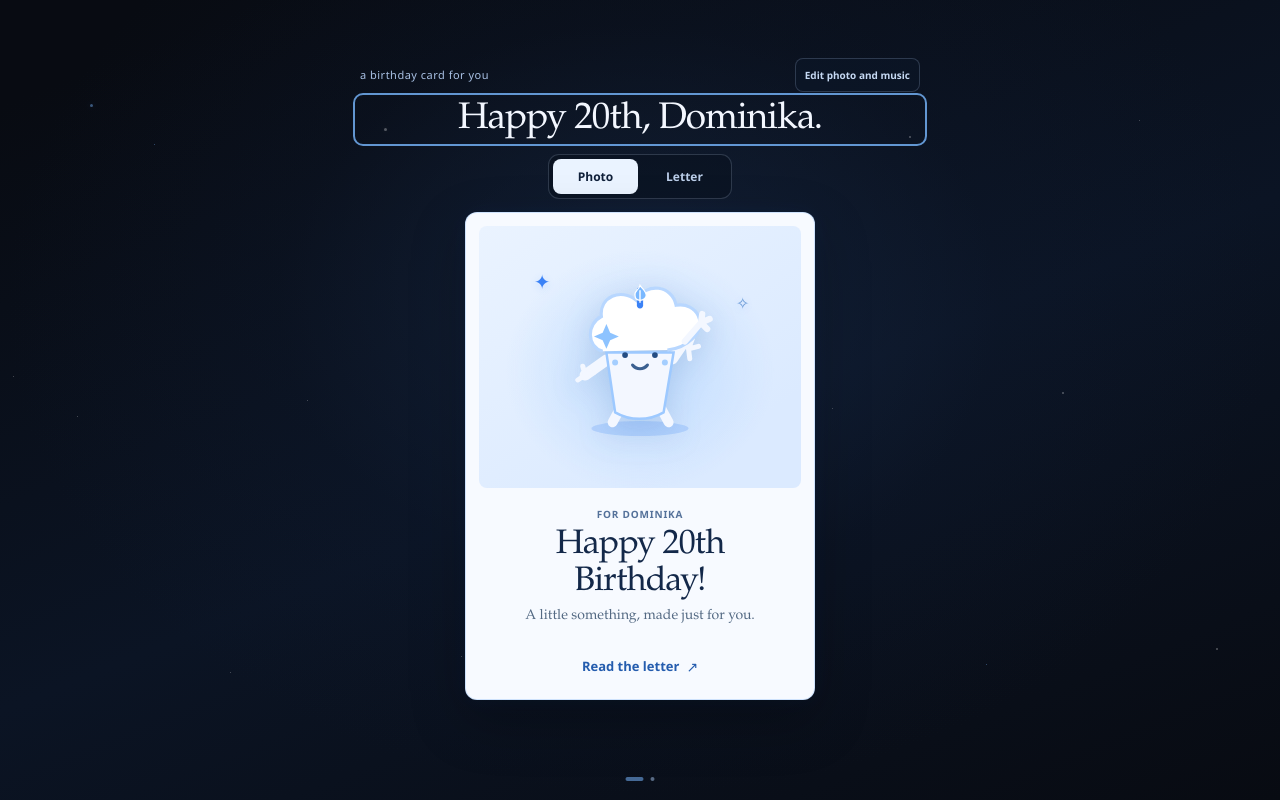
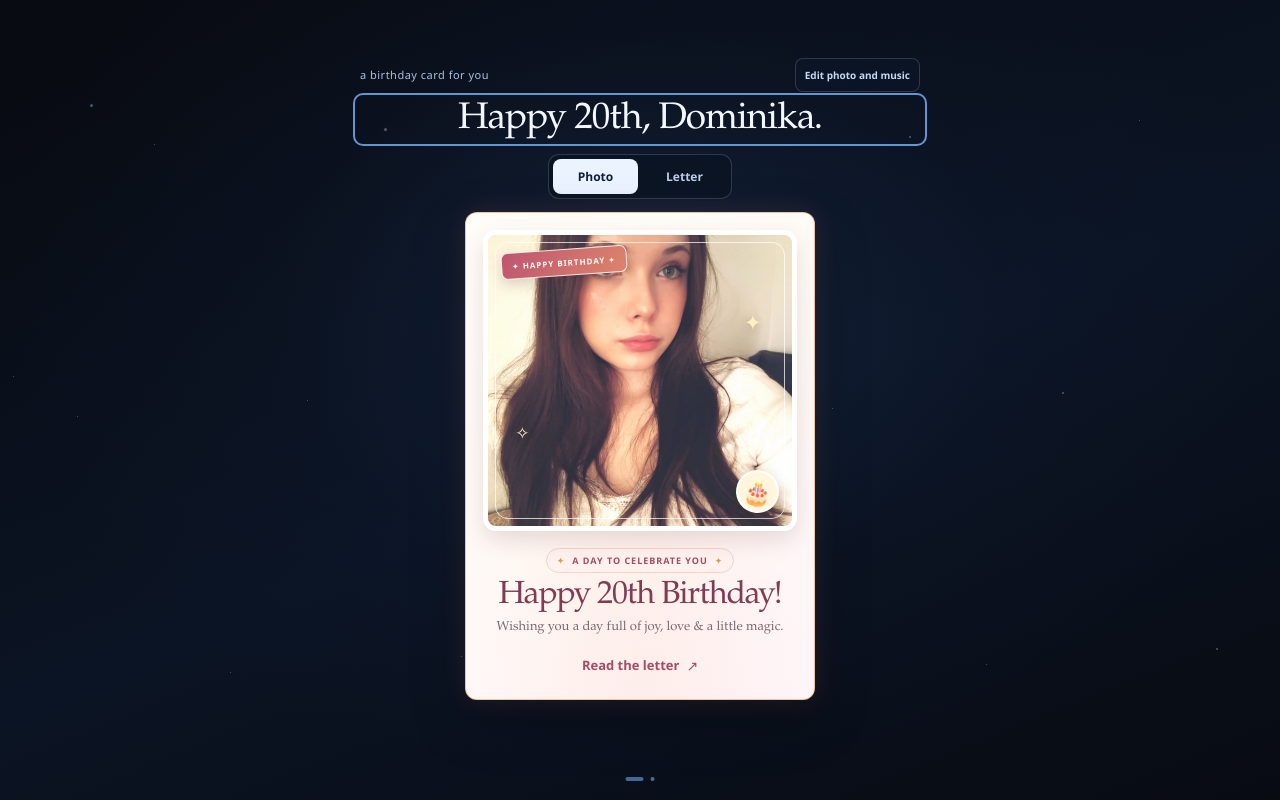
Before and after one commit to kdongman/dominika-birthday, a React (Vite) app: page / in a window 1280 px wide. Built offline with nearby package versions, Linux system fonts and the light colour scheme.

Commit message:
Add Dominika portrait and birthday front design

```diff
--- a/src/App.css
+++ b/src/App.css
@@ -156,6 +156,51 @@ h1, h2 { font-family: var(--serif); font-weight: 500; }
   border-radius: 7px;
 }
 
+.cover-card__art::after,
+.photo-side__art::after {
+  position: absolute;
+  inset: 7px;
+  border: 1px solid rgba(255, 255, 255, .72);
+  border-radius: inherit;
+  content: "";
+  pointer-events: none;
+}
+
+.cover-birthday-ribbon,
+.photo-side__ribbon {
+  position: absolute;
+  z-index: 2;
+  top: 14px;
+  left: 13px;
+  padding: 7px 10px;
+  color: #fffaf7;
+  border: 1px solid rgba(255, 255, 255, .82);
+  border-radius: 7px;
+  background: linear-gradient(125deg, #bd5570, #dd846b);
+  box-shadow: 0 5px 14px rgba(93, 43, 56, .2);
+  font-size: 8px;
+  font-weight: 750;
+  letter-spacing: .12em;
+  transform: rotate(-4deg);
+}
+
+.cover-birthday-seal {
+  position: absolute;
+  right: 13px;
+  bottom: 13px;
+  z-index: 2;
+  display: grid;
+  width: 43px;
+  height: 43px;
+  place-items: center;
+  border: 2px solid rgba(255, 255, 255, .92);
+  border-radius: 50%;
+  background: #fff6dd;
+  box-shadow: 0 5px 15px rgba(49, 39, 30, .2);
+  font-size: 23px;
+  transform: rotate(8deg);
+}
+
 .cover-card__art .tiny-cake-friend {
   width: 218px;
   height: 193px;
@@ -308,13 +353,42 @@ h1, h2 { font-family: var(--serif); font-weight: 500; }
   animation: cardTurnIn .38s cubic-bezier(.2, .78, .23, 1) both;
 }
 
-.photo-side { display: flex; flex-direction: column; height: 100%; padding: 13px; }
-.photo-side__art { flex: 1 1 auto; min-height: 0; border-radius: 8px; }
+.birthday-card--photo {
+  border-color: rgba(236, 184, 137, .82);
+  background: linear-gradient(148deg, #fffdf8 0%, #fff9f5 52%, #fff4f8 100%);
+  box-shadow: 0 20px 54px rgba(0, 0, 0, .26), 0 0 28px rgba(230, 148, 150, .14);
+}
+
+.photo-side { position: relative; display: flex; flex-direction: column; height: 100%; padding: 14px; background: radial-gradient(ellipse at 50% 100%, rgba(246, 204, 179, .2), transparent 65%); }
+.photo-side__art { flex: 1 1 auto; min-height: 0; margin: 3px; border: 5px solid #fff; border-radius: 13px; background: linear-gradient(145deg, #fff0e6, #f7e9f0); box-shadow: 0 9px 22px rgba(104, 65, 67, .16); }
 .photo-side__art .tiny-cake-friend { width: 224px; height: 198px; filter: drop-shadow(0 7px 15px rgba(31, 81, 145, .16)); }
-.photo-side__copy { padding: 19px 8px 2px; text-align: center; }
-.photo-side__copy h2 { margin: 0; color: #132849; font-size: clamp(27px, 6vw, 34px); line-height: 1.07; letter-spacing: -.025em; }
-.photo-side__copy > p:last-child { margin: 8px 0 0; color: #536983; font-family: var(--serif); font-size: 14px; }
-.photo-side .text-button { align-self: center; margin-top: 19px; }
+.photo-side__ribbon { top: 14px; left: 13px; }
+.photo-side__sticker {
+  position: absolute;
+  right: 13px;
+  bottom: 13px;
+  z-index: 2;
+  display: grid;
+  width: 43px;
+  height: 43px;
+  place-items: center;
+  border: 2px solid rgba(255, 255, 255, .94);
+  border-radius: 50%;
+  background: #fff6dd;
+  box-shadow: 0 5px 15px rgba(49, 39, 30, .2);
+  font-size: 23px;
+  transform: rotate(8deg);
+}
+.photo-side__spark { position: absolute; z-index: 2; color: #fff1bd; text-shadow: 0 2px 10px rgba(102, 58, 52, .28); pointer-events: none; }
+.photo-side__spark--one { top: 25%; right: 10%; font-size: 21px; }
+.photo-side__spark--two { bottom: 28%; left: 9%; font-size: 17px; }
+.photo-side__copy { padding: 13px 6px 0; text-align: center; }
+.photo-side__copy .card-recipient { display: inline-flex; align-items: center; gap: 7px; margin: 0 0 7px; padding: 5px 10px; color: #a14d65; border: 1px solid #f2d2ca; border-radius: 999px; background: #fff1ee; font-size: 9px; letter-spacing: .11em; }
+.photo-side__copy .card-recipient::before,
+.photo-side__copy .card-recipient::after { color: #d79b59; content: "✦"; font-size: 9px; }
+.photo-side__copy h2 { margin: 0; color: #803b55; font-size: clamp(25px, 5.8vw, 32px); line-height: 1.04; letter-spacing: -.035em; }
+.photo-side__copy > p:last-child { margin: 7px 0 0; color: #806774; font-family: var(--serif); font-size: 13px; }
+.photo-side .text-button { align-self: center; margin-top: 9px; color: #a34d68; }
 
 .text-button {
   display: inline-flex;
@@ -331,7 +405,7 @@ h1, h2 { font-family: var(--serif); font-weight: 500; }
   -webkit-tap-highlight-color: transparent;
 }
 
-.text-button:hover { color: #174b99; }
+.text-button:hover { color: #7b344d; }
 .text-button span { font-size: 14px; }
 
 .letter-side {
--- a/src/App.tsx
+++ b/src/App.tsx
@@ -1,4 +1,5 @@
 import { useEffect, useRef, useState, type ChangeEvent, type CSSProperties, type FormEvent } from 'react'
+import dominikaPhoto from './assets/dominika.jpg'
 import './App.css'
 
 type Scene = 'surprise' | 'message' | 'birthday'
@@ -381,6 +382,8 @@ function App() {
   const continueTimer = useRef<ReturnType<typeof setTimeout> | null>(null)
   const photoUrl = useObjectUrl(photoFile)
   const draftPhotoUrl = useObjectUrl(draftPhotoFile)
+  const displayPhotoUrl = photoUrl ?? dominikaPhoto
+  const draftDisplayPhotoUrl = draftPhotoUrl ?? dominikaPhoto
   const musicUrl = useObjectUrl(musicFile)
   const draftMusicUrl = useObjectUrl(draftMusicFile)
   const spotifyContent = getSpotifyContent(spotifyLink)
@@ -567,23 +570,17 @@ function App() {
             <div
               className="cover-card"
               role="group"
-              aria-label={photoUrl ? 'Birthday card photo for Dominika' : 'Illustrated birthday card for Dominika'}
+              aria-label="Birthday card photo for Dominika"
             >
               <div className="cover-card__art">
-                {photoUrl ? (
                 <img
                   className="card-photo"
-                    src={photoUrl}
-                    alt="Selected birthday card photo"
+                  src={displayPhotoUrl}
+                  alt="Dominika in her birthday portrait"
                   style={{ objectPosition: `${photoPosition.x}% ${photoPosition.y}%` }}
                 />
-                ) : (
-                  <>
-                    <TinyCakeFriend />
-                    <span className="cover-spark cover-spark--one" aria-hidden="true">✦</span>
-                    <span className="cover-spark cover-spark--two" aria-hidden="true">✧</span>
-                  </>
-                )}
+                <span className="cover-birthday-ribbon" aria-hidden="true">✦ HAPPY BIRTHDAY ✦</span>
+                <span className="cover-birthday-seal" aria-hidden="true">🎂</span>
               </div>
               <div className="cover-card__copy">
                 <p>made for Dominika</p>
@@ -635,25 +632,21 @@ function App() {
               {cardSide === 'photo' ? (
                 <div className="photo-side">
                   <div className="photo-side__art">
-                    {photoUrl ? (
                     <img
                       className="card-photo"
-                        src={photoUrl}
-                        alt="Selected birthday card photo"
+                      src={displayPhotoUrl}
+                      alt="Dominika in her birthday portrait"
                       style={{ objectPosition: `${photoPosition.x}% ${photoPosition.y}%` }}
                     />
-                    ) : (
-                      <>
-                        <TinyCakeFriend />
-                        <span className="cover-spark cover-spark--one" aria-hidden="true">✦</span>
-                        <span className="cover-spark cover-spark--two" aria-hidden="true">✧</span>
-                      </>
-                    )}
+                    <span className="photo-side__ribbon" aria-hidden="true">✦ HAPPY BIRTHDAY ✦</span>
+                    <span className="photo-side__sticker" aria-hidden="true">🎂</span>
+                    <span className="photo-side__spark photo-side__spark--one" aria-hidden="true">✦</span>
+                    <span className="photo-side__spark photo-side__spark--two" aria-hidden="true">✧</span>
                   </div>
                   <div className="photo-side__copy">
-                    <p className="card-recipient">for Dominika</p>
+                    <p className="card-recipient">a day to celebrate you</p>
                     <h2>Happy 20th Birthday!</h2>
-                    <p>A little something, made just for you.</p>
+                    <p>Wishing you a day full of joy, love &amp; a little magic.</p>
                   </div>
                   <button className="text-button" type="button" onClick={() => setCardSide('letter')}>
                     Read the letter <span aria-hidden="true">↗</span>
@@ -809,16 +802,12 @@ function App() {
                 <span>선택</span>
               </div>
               <div className="editor-photo-preview">
-                {draftPhotoUrl ? (
                 <img
                   className="card-photo"
-                    src={draftPhotoUrl}
-                    alt="선택한 카드 사진 미리보기"
+                  src={draftDisplayPhotoUrl}
+                  alt="카드 앞면 사진 미리보기"
                   style={{ objectPosition: `${draftPhotoPosition.x}% ${draftPhotoPosition.y}%` }}
                 />
-                ) : (
-                  <TinyCakeFriend />
-                )}
               </div>
               <label className="visually-hidden" htmlFor="card-photo-file">카드 앞면 사진 선택</label>
               <input
@@ -829,7 +818,7 @@ function App() {
                 aria-describedby="photo-file-hint"
                 onChange={choosePhoto}
               />
-              <p id="photo-file-hint" className="editor-hint">사진이 없으면 기본 일러스트를 사용해요. JPG, PNG 등 이미지 파일, 최대 10MB.</p>
+              <p id="photo-file-hint" className="editor-hint">Dominika의 사진을 기본으로 넣었어요. 다른 사진으로 바꿀 수 있어요. JPG, PNG 등 최대 10MB.</p>
               {draftPhotoFile && (
                 <button
                   className="editor-text-button"
@@ -839,7 +828,7 @@ function App() {
                     setDraftPhotoPosition({ x: 50, y: 50 })
                   }}
                 >
-                  기본 일러스트로 바꾸기
+                  기본 사진으로 돌아가기
                 </button>
               )}
               {draftPhotoFile && (
@@ -982,7 +971,7 @@ function App() {
             </section>
           </div>
 
-          <p className="editor-privacy-note">사진과 음악은 이 브라우저 미리보기에만 적용돼요. 새로고침하면 초기화되고, 공유 카드에서는 음원이 재생되지 않아요.</p>
+          <p className="editor-privacy-note">선택한 사진과 음악은 이 브라우저 미리보기에만 적용돼요. 기본 사진은 사이트에 포함되어 누구나 볼 수 있어요. 새로고침하면 선택한 사진과 음악은 초기화돼요.</p>
           <footer className="card-editor__footer">
             <button className="editor-cancel" type="button" onClick={closeEditor}>취소</button>
             <button className="primary-button primary-button--small" type="submit">미리보기에 적용</button>
```
Also changed, not shown: src/assets/dominika.jpg (added), 1 other file (tests, documents, lock files or other folders). Lines whose indentation alone changed are shown as unchanged.
